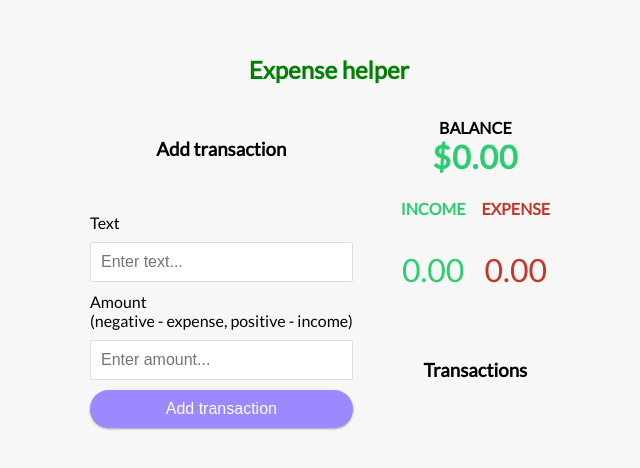
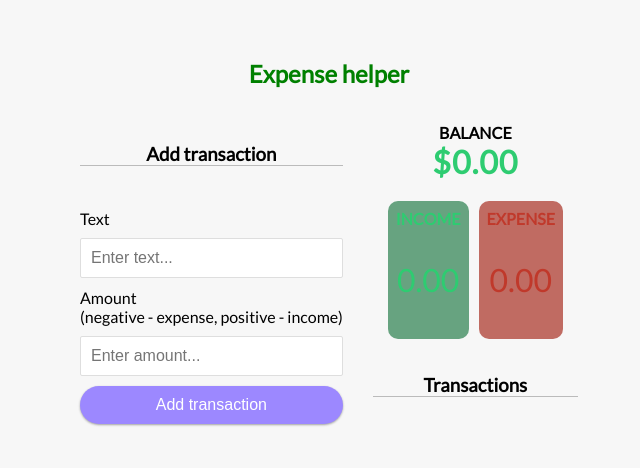
Before and after one commit to Mast8/expence-helper, a React (Create React App) app: page / in a window 1280 px wide. Shown: the part 146-614 px from the top of the page, without its empty margins (311-951 px from the left). Built offline with nearby package versions, Linux system fonts and the light colour scheme; the HTML template or start-up script is replaced by a standard one.

Commit message:
income,expense border

```diff
--- a/src/App.css
+++ b/src/App.css
@@ -41,8 +41,8 @@ h1 {
 }
 
 h3 {
-  /* border-bottom: 1px solid #bbb; */
-  padding-bottom: 10px;
+  border-bottom: 1px solid #bbb;
+
   margin: 20px 0 10px;
   text-align: center;
 }
--- a/src/components/IncomeExpense/IncomeExpenses.css
+++ b/src/components/IncomeExpense/IncomeExpenses.css
@@ -27,6 +27,7 @@
   }
 
   .money-minus {
+
     text-align: center;
     font-size: 2rem;
     color: #c0392b;
@@ -34,6 +35,17 @@
 
   .income, .expense {
     padding: 8px;
+    margin: 5px;
+  }
+
+  .income {
+    background-color: #67a380;
+    border-radius: 10px;
+  }
+
+  .expense {
+    background-color: rgb(192, 107, 98);
+    border-radius: 10px;
   }
 
   /* .inc-exp-container > div:first-of-type {
```
